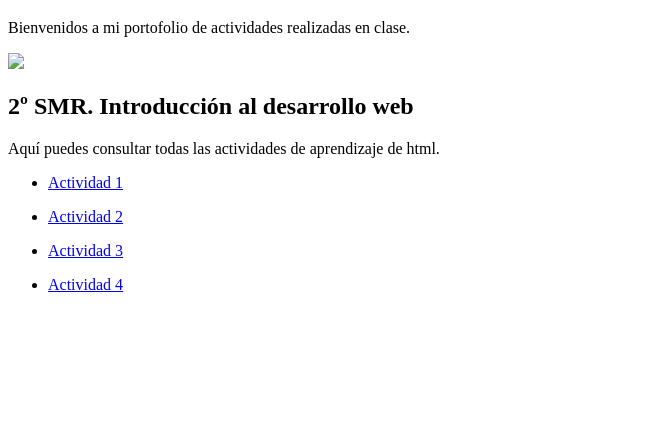
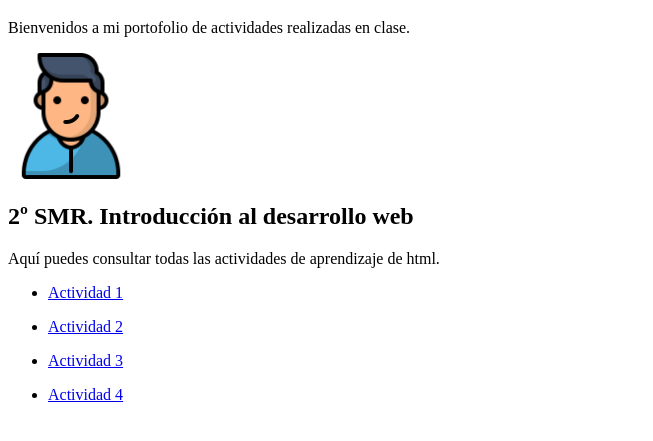
Before and after one commit to DarioXI/2SMR, a plain HTML site: page index.html in a window 1280 px wide. Shown: the part 61-502 px from the top of the page, without its empty margins (0-653 px from the left). Drawn offline with Linux system fonts and the light colour scheme; the site is published under a folder, as on GitHub Pages, so addresses that start at the root find nothing.

Commit message:
cambio web2

```diff
--- a/index.html
+++ b/index.html
@@ -8,7 +8,7 @@
 <body>
     <h1>Portofolio de Darío José Alcaide Corredera</h1>
     <p>Bienvenidos a mi portofolio de actividades realizadas en clase.</p>
-    <img src="/Actividad2/img/avatar.jpg" width="10%">
+    <img src="Actividad2/img/avatar.jpg" width="10%">
     <h2> 2º SMR. Introducción al desarrollo web</h2>
     <p>Aquí puedes consultar todas las actividades de aprendizaje de html.</p>
     <ul>
```
